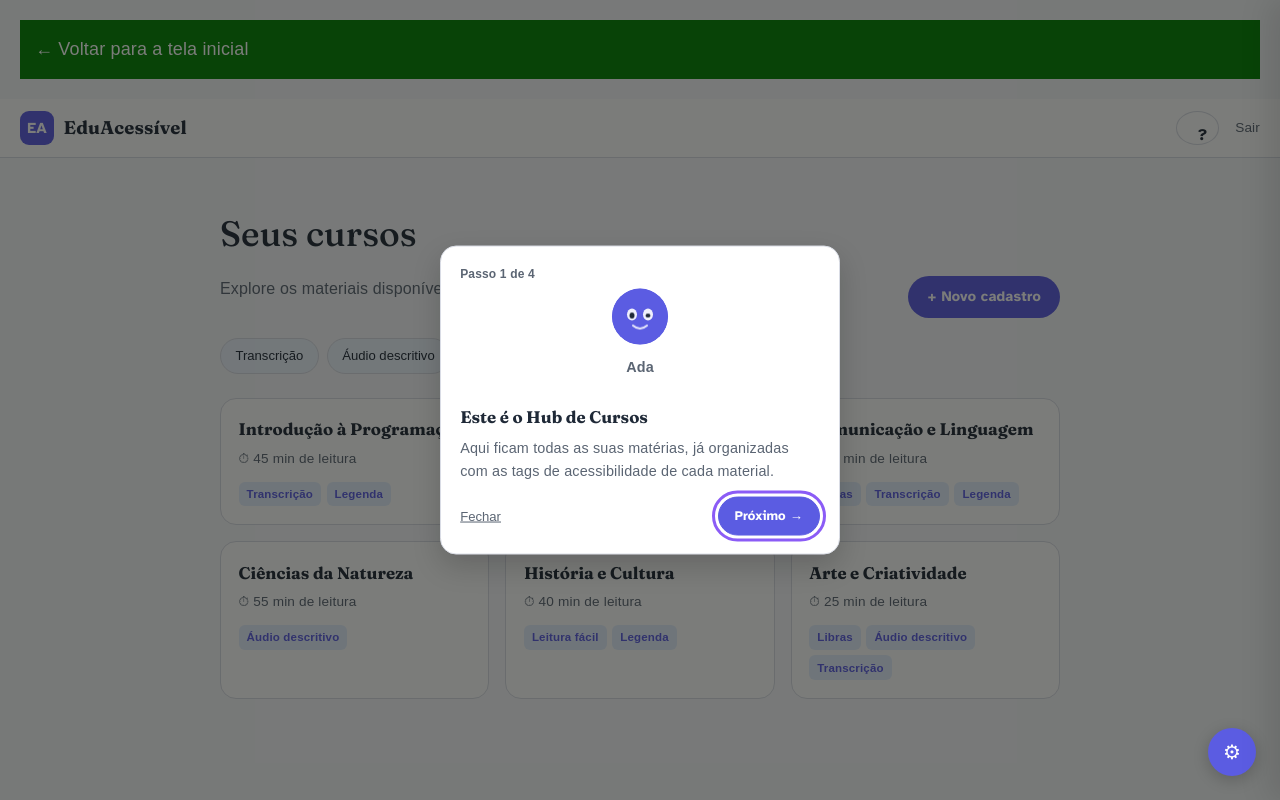
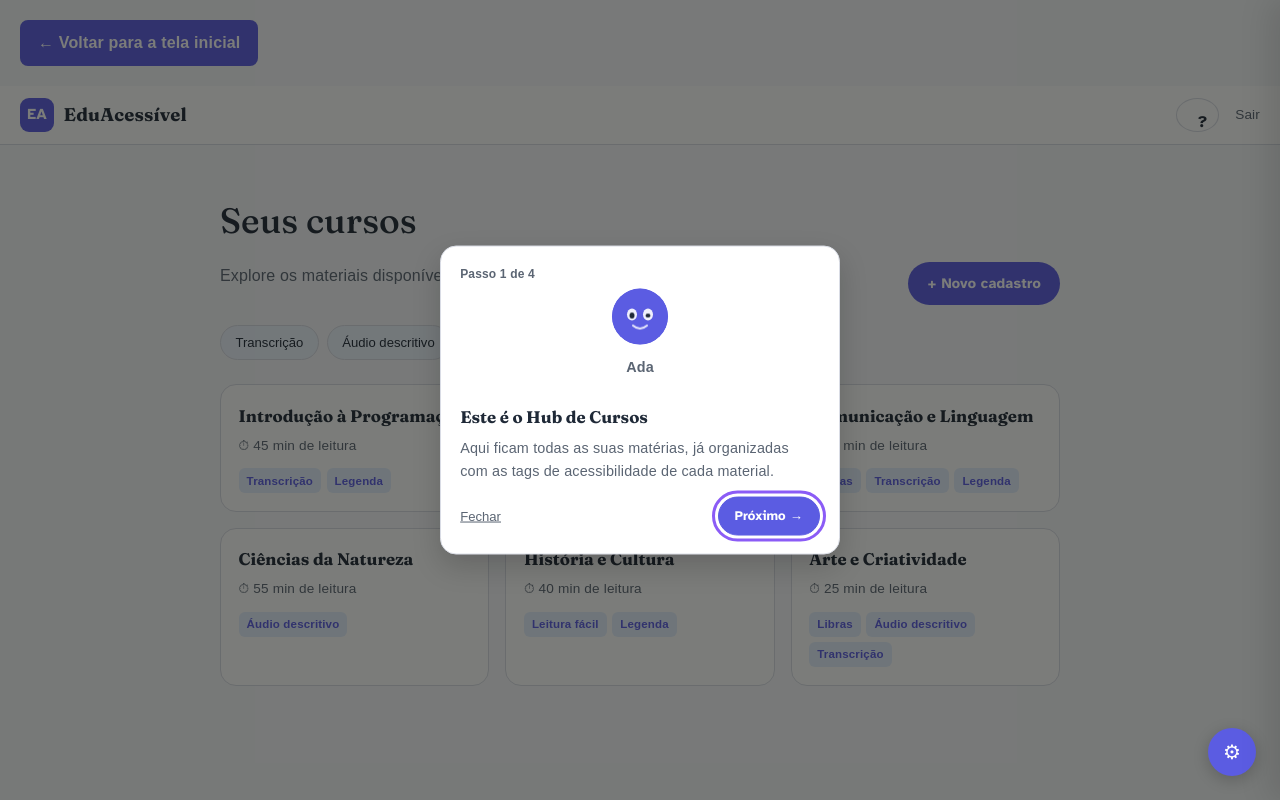
Before and after one commit to gustav440/EduAcessivel-Educacional, a website: page cadastro-adaptavel/conteudo.html in a window 1280 px wide. Drawn offline with Linux system fonts and the light colour scheme.

Commit message:
Adiciona botão voltar nos conteúdos

```diff
--- a/cadastro-adaptavel/conteudo.html
+++ b/cadastro-adaptavel/conteudo.html
@@ -11,7 +11,7 @@
   <link rel="stylesheet" href="../css/style.css" />
 </head>
 <body>
-  <a href="../index.html" style="display:block; margin:20px; padding:15px; background:green; color:white; font-size:18px;">
+ <a href="../index.html" class="btn-voltar">
   ← Voltar para a tela inicial
 </a>
   <a class="skip-link" href="#conteudo-principal">Pular para o conteúdo</a>
```
